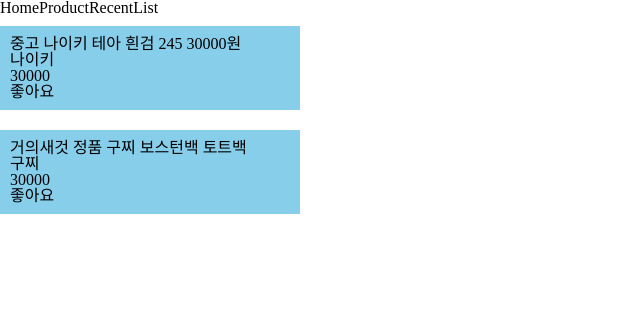
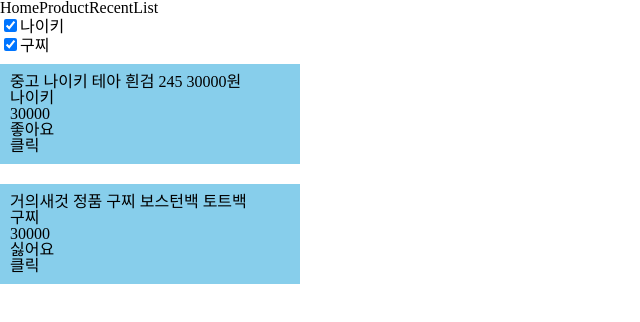
Before and after one commit to wantedAssignment/front-ta-2, a React (Create React App) app: page /recentList in a window 1280 px wide. Shown: the top 322 px of the page, without its empty margins (0-640 px from the left). Built offline with nearby package versions, Linux system fonts and the light colour scheme.

Commit message:
feat: 브랜드 필터 & 상세 페이지 이동 및 경고 메시지

```diff
--- a/src/Routers/Recent/RecentContainer.js
+++ b/src/Routers/Recent/RecentContainer.js
@@ -8,14 +8,18 @@
 const LOCALSTORAGE_KEY = 'recordData';
 
 class RecentContainer extends React.Component {
-  state = {
-    cards: [],
-    clock: null,
-  };
+  constructor(props) {
+    super(props);
+    this.state = {
+      cards: [],
+      clock: null,
+      brands: [],
+    };
+    this.brandUpdateFilter = this.brandUpdateFilter.bind(this);
+  }
 
   componentDidMount() {
     const myTimer = new Timer(
-      this.props.data,
       this.clearLocalStorage.bind(this),
       this.props.revokeLiked,
       LOCALSTORAGE_KEY
@@ -36,27 +40,56 @@
           title: '거의새것 정품 구찌 보스턴백 토트백',
           brand: '구찌',
           id: 'fhbrejykkytuk',
-          liked: true,
+          liked: false,
           data: 1651198189191,
           price: 30000,
         },
       ])
     );
     const items = JSON.parse(localStorage.getItem(LOCALSTORAGE_KEY));
+    const brands = new Set(items.map((item) => item.brand));
     const setTimer = setInterval(() => myTimer.checkClock(), 1000);
-    this.setState({ cards: items, clock: setTimer });
+
+    this.setState({
+      cards: items,
+      clock: setTimer,
+      brands: Array.from(brands, (item) => item),
+    });
+  }
+
+  componentWillUnmount() {
+    clearInterval(this.state.clock);
   }
 
   clearLocalStorage() {
     this.setState({ ...this.state, cards: [] });
   }
 
-  componentWillUnmount() {
-    clearInterval(this.state.clock);
+  brandUpdateFilter(e, data) {
+    console.log(e.target.checked);
+    console.log(data);
+
+    if (e.target.checked) {
+      const items = JSON.parse(localStorage.getItem(LOCALSTORAGE_KEY)).filter(
+        (item) => item.brand === data
+      );
+      console.log(items);
+      const newData = [...this.state.cards, ...items];
+      this.setState({ ...this.state, cards: newData });
+    } else {
+      const items = this.state.cards.filter((item) => item.brand !== data);
+      this.setState({ ...this.state, cards: items });
+    }
   }
 
   render() {
-    return <RecentPresenter data={this.state.cards} />;
+    return (
+      <RecentPresenter
+        data={this.state.cards}
+        brands={this.state.brands}
+        brandUpdateFilter={this.brandUpdateFilter}
+      />
+    );
   }
 }
 
--- a/src/Routers/Recent/RecentPresenter.js
+++ b/src/Routers/Recent/RecentPresenter.js
@@ -1,4 +1,5 @@
-import React from 'react';
+import React, { useEffect } from 'react';
+import { Link } from 'react-router-dom';
 import styled from 'styled-components';
 
 const Card = styled.div`
@@ -9,13 +10,31 @@
   padding: 10px;
 `;
 
-const RecentPresenter = ({ data }) => {
+const RecentPresenter = ({ data, brands, brandUpdateFilter }) => {
+  useEffect(() => {}, []);
+
+  const onhandleClick = () => {
+    alert('싫다고 하잖아');
+  };
+
   if (data.length === 0) {
     return <div>빈 배열</div>;
   }
 
   return (
     <>
+      <div>
+        {brands.map((item) => (
+          <div key={item}>
+            <input
+              type="checkbox"
+              defaultChecked
+              onClick={(e) => brandUpdateFilter(e, item)}
+            />
+            <label>{item}</label>
+          </div>
+        ))}
+      </div>
       {data.map((item) => {
         return (
           <Card key={item.id}>
@@ -23,6 +42,13 @@
             <div>{item.brand}</div>
             <div>{item.price}</div>
             <div>{item.liked ? '좋아요' : '싫어요'}</div>
+            <div>
+              {item.liked ? (
+                <Link to={`/product/${item.id}`}>클릭</Link>
+              ) : (
+                <div onClick={onhandleClick}>클릭</div>
+              )}
+            </div>
           </Card>
         );
       })}
--- a/src/utils/timer.js
+++ b/src/utils/timer.js
@@ -1,7 +1,6 @@
 class Timer {
-  constructor(data, func1, func2, name) {
+  constructor(func1, func2, name) {
     this.localStorageKey = name;
-    this.data = data;
     this.updateCard = func1;
     this.updateState = func2;
     this.isTime = false;
@@ -14,8 +13,6 @@
     const hours = currentTime.getHours();
     const minutes = currentTime.getMinutes();
     const seconds = currentTime.getSeconds();
-
-    console.log(this);
 
     if (hours === 0 && minutes === 0 && seconds === 0) {
       this.isTime = true;
```
